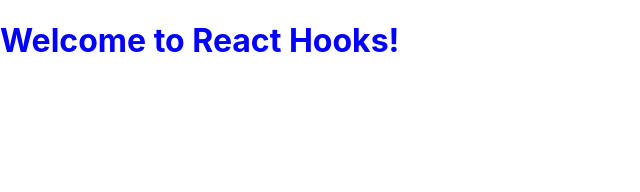
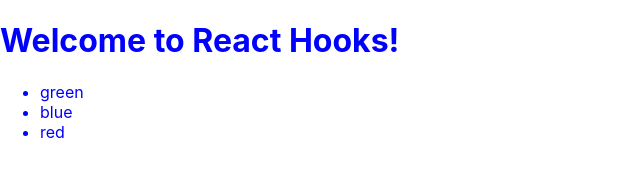
Before and after one commit to kiet5600the/react-hooks-basic, a React (Create React App) app: page / in a window 1280 px wide. Shown: the top 192 px of the page, without its empty margins (0-640 px from the left). Built offline with nearby package versions, Linux system fonts and the light colour scheme.

Commit message:
add component ColorBox & TodoList

```diff
--- a/src/App.js
+++ b/src/App.js
@@ -1,10 +1,30 @@
-import logo from './logo.svg';
+import { useState } from 'react';
 import './App.scss';
+import ColorBox from './components/ColorBox';
+import TodoList from './components/TodoList';
+
 
 function App() {
+  const [todoList, setTodoList] = useState([
+    { id: 1, title: "green" },
+    { id: 2, title: "blue" },
+    { id: 3, title: "red" },
+  ]);
+
+  function handleTodoClick(todo) {
+    const index = todoList.findIndex(x => x.id === todo.id);
+    if (index < 0) return;
+
+    const newTodoList = [...todoList];
+    newTodoList.splice(index, 1);
+    setTodoList(newTodoList);
+  }
+
   return (
     <div className="app">
       <h1>Welcome to React Hooks!</h1>
+
+      <TodoList todos={todoList} onTodoClick={handleTodoClick} />
     </div>
   );
 }
--- /dev/null
+++ b/src/components/ColorBox/ColorBox.scss
@@ -0,0 +1,11 @@
+.color-box {
+    $box-size: 200px;
+
+    display: inline-block;
+    width: $box-size;
+    height: $box-size;
+    border-radius: 8px;
+
+    transition: all 0.35s ease-in-out 0s;
+    cursor: pointer;
+}
--- /dev/null
+++ b/src/components/ColorBox/index.jsx
@@ -0,0 +1,33 @@
+import React, { useState } from 'react';
+import './ColorBox.scss';
+
+function getRandomColor() {
+    const COLOR_LIST = ['red', 'pink', 'yellow', 'green', 'tomato'];
+    const randomIndex = Math.trunc(Math.random() * 5);
+    return COLOR_LIST[randomIndex];
+}
+
+function ColorBox() {
+    const [color, setColor] = useState(() => {
+        const initColor = localStorage.getItem('box_color') || 'deeppink';
+        return initColor;
+    });
+
+    function handleBoxClick() {
+        const newColor = getRandomColor();
+        setColor(newColor);
+        localStorage.setItem('box_color', newColor);
+    }
+
+    return (
+        <div
+            className="color-box"
+            style={{ backgroundColor: color }}
+            onClick={handleBoxClick}
+        >
+
+        </div>
+    );
+}
+
+export default ColorBox;
--- /dev/null
+++ b/src/components/TodoList/index.jsx
@@ -0,0 +1,35 @@
+import React from 'react';
+import PropTypes from 'prop-types';
+
+TodoList.propTypes = {
+    todos: PropTypes.array,
+    onTodoClick: PropTypes.func,
+};
+
+TodoList.defaultProps = {
+    todos: [],
+    onTodoClick: null
+}
+
+function TodoList(props) {
+    const { todos, onTodoClick } = props;
+
+    function handleTodoClick(todo) {
+        onTodoClick(todo);
+    }
+
+    return (
+        <ul className="todo-list">
+            {todos.map(item => (
+                <li
+                    key={item.id}
+                    onClick={() => handleTodoClick(item)}
+                >
+                    {item.title}
+                </li>
+            ))}
+        </ul>
+    );
+}
+
+export default TodoList;
```
